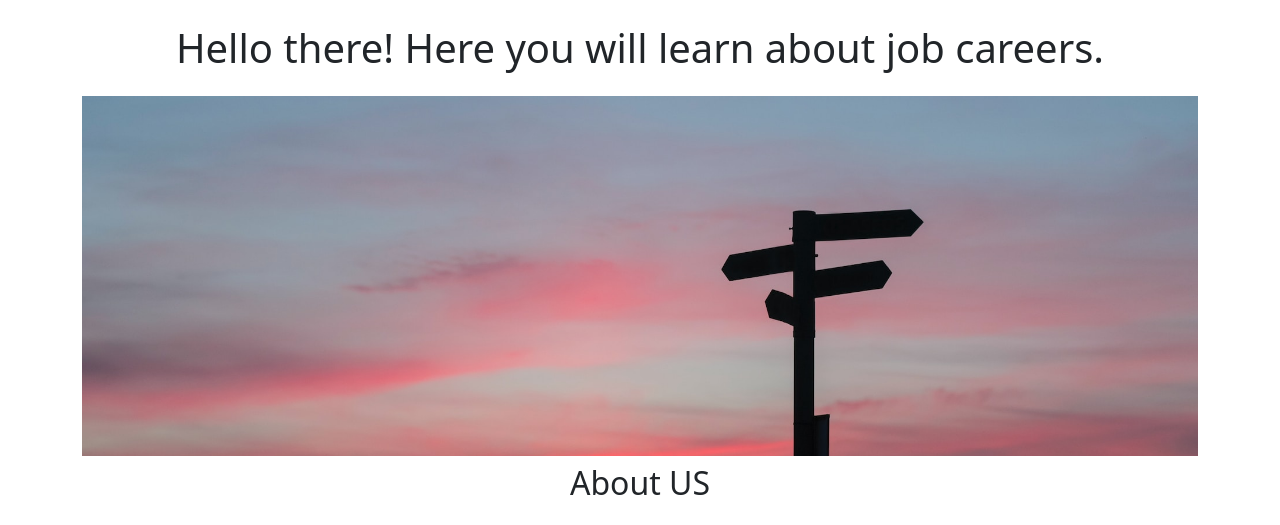
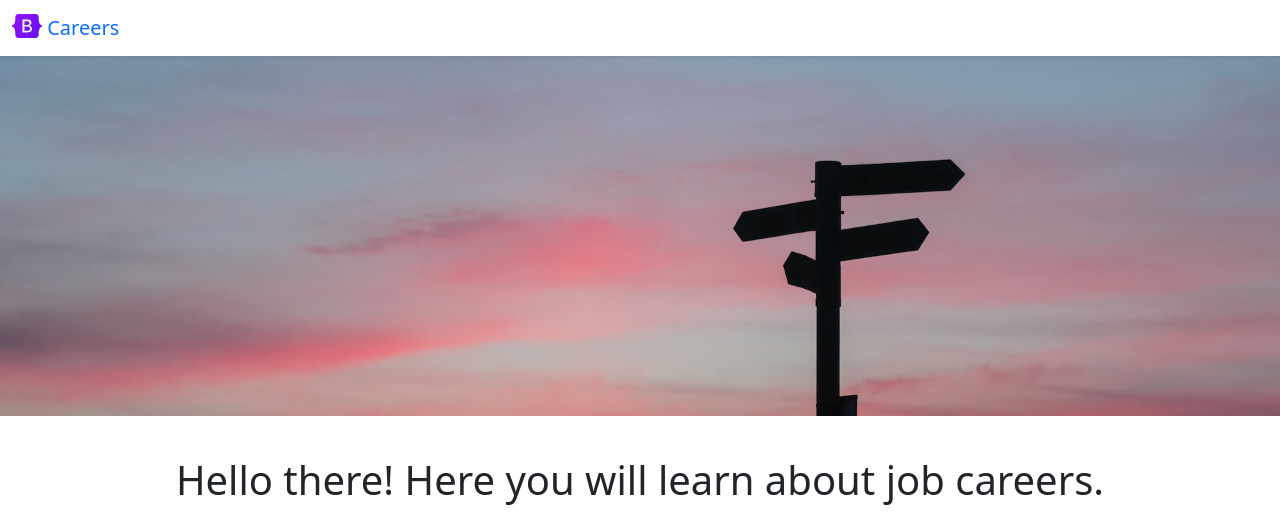
Before and after one commit to HaudegenHH/flask-website, a Flask app: page / in a window 1280 px wide. Shown: the top 525 px of the page. Run offline with Flask 3, Linux system fonts and the light colour scheme.

Commit message:
styling added

```diff
--- a/templates/home.html
+++ b/templates/home.html
@@ -11,6 +11,7 @@
             height: 360px;
             width: 100%;
             object-fit: cover;
+            margin-bottom: 16px;
         }
         h4 {
             color: rgb(120, 120, 120);
@@ -19,15 +20,21 @@
     </style>
 </head>
 <body>
+    {% include 'nav.html' %}
+
+    <img src="/static/banner.jpg" alt="Banner image/crossroads" id="banner" class="img-fluid" />
+
     <div class="container">
         <h1 class="text-center mt-4 mb-4">Hello there! Here you will learn about job careers.</h1>
 
-        <img src="/static/banner.jpg" alt="Banner image/crossroads" id="banner" class="img-fluid" />
-
-        <h2 class="text-center mt-2 mb-4">About US</h2>
-
-        <p class="lead">Lorem ipsum dolor, sit amet consectetur adipisicing elit. Ut quaerat delectus perferendis quia, ipsam sunt ab odit ullam a temporibus deserunt iste iusto fugit est atque distinctio? Explicabo, labore rem.</p>
-        <p class="lead">Lorem ipsum dolor sit, amet consectetur adipisicing elit. Doloribus porro ab, veritatis saepe reprehenderit, ut quod dolorum a eius ducimus dignissimos, aut nobis. Laborum a ab eum. Fugit impedit tenetur culpa et temporibus inventore nulla saepe, laboriosam excepturi. Nobis autem impedit distinctio illum voluptatibus omnis labore nam quaerat, at tenetur.</p>
+        <div class="row">
+            <div class="col-md-6">
+                <p class="lead">Lorem ipsum dolor, sit amet consectetur adipisicing elit. Ut quaerat delectus perferendis quia, ipsam sunt ab odit ullam a temporibus deserunt iste iusto fugit est atque distinctio? Explicabo, labore rem. Lorem ipsum dolor sit, amet consectetur adipisicing elit. Doloribus porro ab, veritatis saepe reprehenderit, ut quod dolorum a eius ducimus dignissimos, aut nobis. Laborum a ab eum. Fugit impedit tenetur culpa et temporibus inventore nulla saepe, laboriosam excepturi. Nobis autem impedit distinctio illum voluptatibus omnis labore nam quaerat, at tenetur.</p>
+            </div>
+            <div class="d-none d-md-block col-md-6">
+                <img src="/static/people.jpg" alt="people_working" style="height: 320px; border-radius: 5px;">
+            </div>
+        </div>
 
         <h2 class="text-center mt-4 mb-5">Open positions</h2>
 
--- /dev/null
+++ b/templates/nav.html
@@ -0,0 +1,9 @@
+<nav class="navbar shadow-sm fixed-top bg-white">
+    <div class="container-fluid">
+      <a class="navbar-brand" href="#">
+        <img src="/static/logo.svg" alt="Logo" width="30" height="24" class="d-inline-block align-text-top">
+        Careers
+      </a>
+    </div>
+</nav>
+<div style="height: 56px;"></div>
```
Also changed, not shown: static/logo.svg (added), 1 other file.
